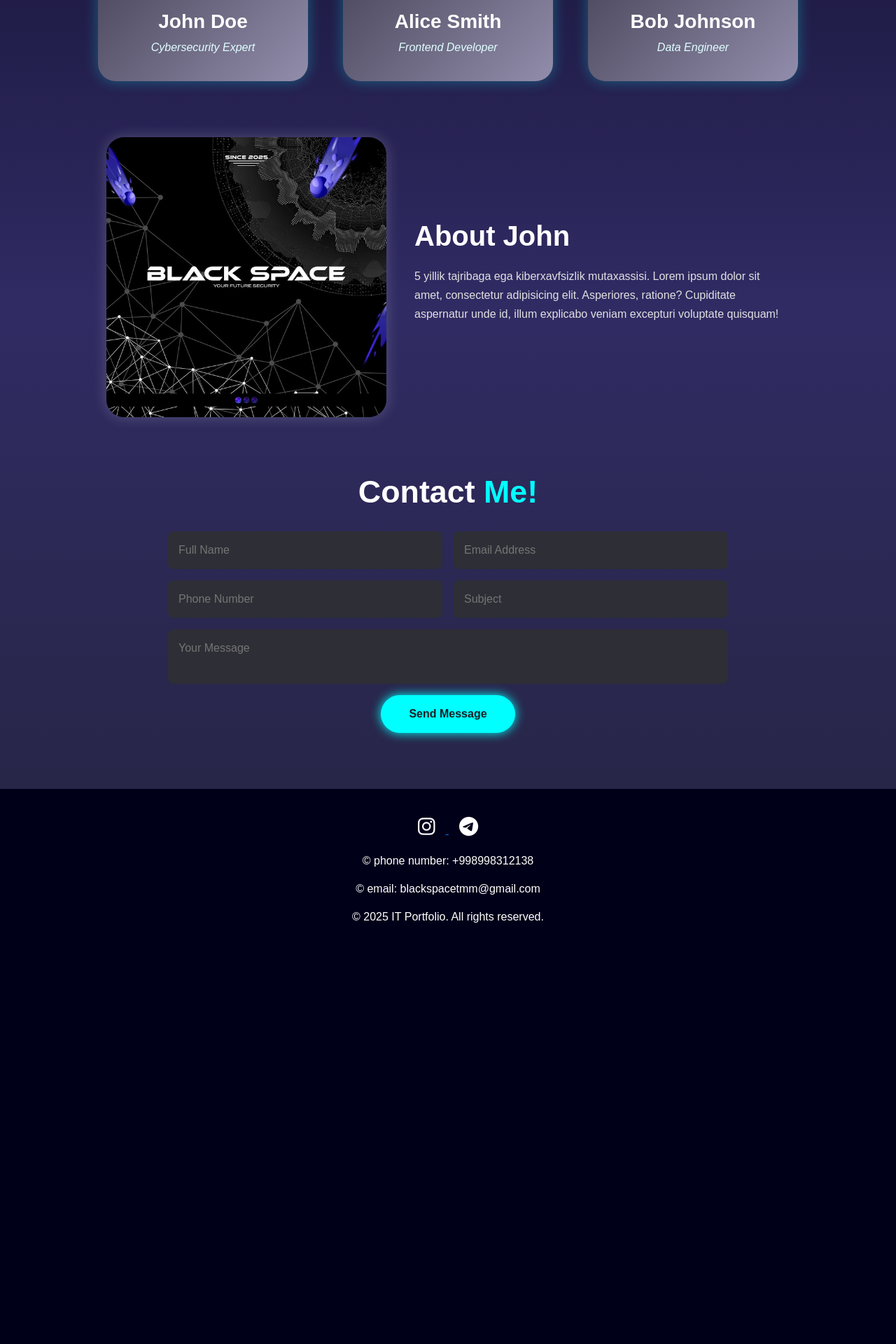
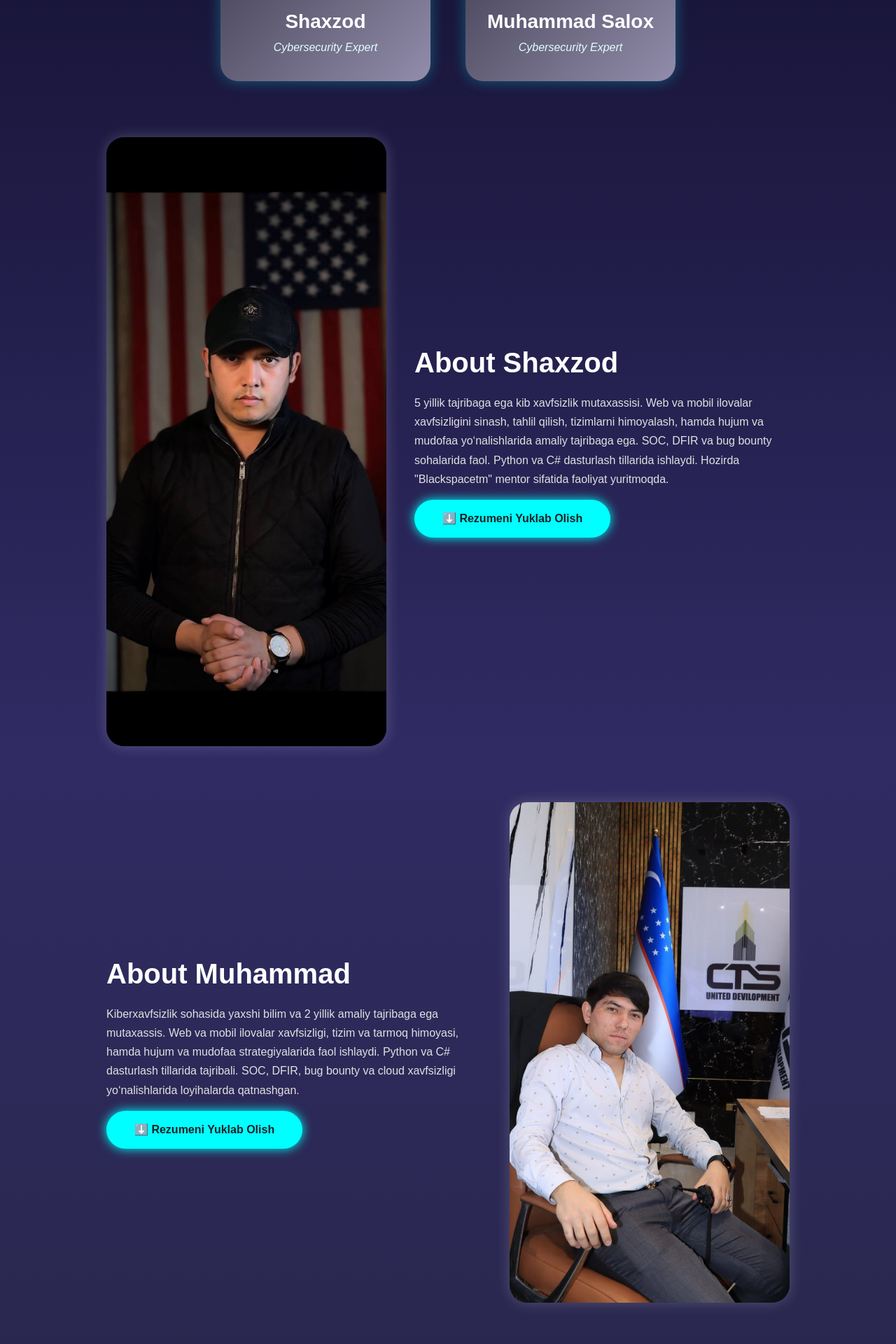
Before and after one commit to whitewolf031/profile_site, a Django app: template templates/home.html in a window 1280 px wide. Shown: the part 501-2421 px from the top of the page at 70% size. Before the commit the page ends 1819 px from the top, so only its background shows below. Run offline with Django 5.2, Linux system fonts and the light colour scheme; the template is opened without the code that fills it, so the values that code supplies are empty.

Commit message:
finish the project

```diff
--- a/config/settings.py
+++ b/config/settings.py
@@ -27,7 +27,6 @@ INSTALLED_APPS = [
 
 INSTALLED_APPS += [
     'core',
-    'profile_admin',
     "rest_framework",
     'django_filters',
     'corsheaders'
--- a/core/serializers.py
+++ b/core/serializers.py
@@ -1,8 +1,7 @@
 from rest_framework import serializers
 from core.models import UserInfo
-
 
 class TakeUserInfo(serializers.ModelSerializer):
     class Meta:
         model = UserInfo
-        fields = "__all__"
+        fields = ['full_name', 'email_address', 'phone_number', 'subject', 'message']
--- a/templates/home.html
+++ b/templates/home.html
@@ -1,18 +1,17 @@
 <!DOCTYPE html>
 <html lang="en">
 <head>
-    <meta charset="UTF-8">
-    <meta name="viewport" content="width=device-width, initial-scale=1.0">
+  <meta charset="UTF-8" />
+  <meta name="viewport" content="width=device-width, initial-scale=1.0"/>
   <link rel="stylesheet" href="https://cdn.jsdelivr.net/npm/bootstrap@5.3.7/dist/css/bootstrap.min.css">
   <link rel="stylesheet" href="../static/base.css" type="text/css">
   <link rel="stylesheet" href="https://cdnjs.cloudflare.com/ajax/libs/font-awesome/6.7.2/css/all.min.css">
   <title>Document</title>
-    <link rel="stylesheet" href="../static/base.css">
 </head>
 <body>
   <nav id="home">
     <img src="./images/IMG_1413.JPG" alt="Logo" />
-    <ul>
+    <ul class="ul1">
       <li><a href="#home">Home</a></li>
       <li><a href="#About">About</a></li>
       <li><a href="#team">Projects</a></li>
@@ -23,55 +22,112 @@
   <section class="team-section" id="About">
     <div class="profile-card">
       <img src="./images/cybersecurity.jpg" alt="John" />
-      <h3>John Doe</h3>
+      <h3>Shaxzod</h3>
       <p>Cybersecurity Expert</p>
     </div>
     <div class="profile-card">
-      <img src="./images/22f4ae8c-ac82-4727-8b5c-65359f49c95a.png" alt="Alice" />
-      <h3>Alice Smith</h3>
-      <p>Frontend Developer</p>
-    </div>
-    <div class="profile-card">
-      <img src="./images/cf49dada-4a63-4c61-a0da-1046c06c8a80.png" alt="Bob" />
-      <h3>Bob Johnson</h3>
-      <p>Data Engineer</p>
+      <img src="./images/Muhammad_aka.jpg" alt="Alice" />
+      <h3>Muhammad Salox</h3>
+      <p>Cybersecurity Expert</p>
     </div>
   </section>
 
   <section class="about-section container" id="team">
-    <img src="./images/IMG_1413.JPG" alt="About Image" />
+    <img src="./images/cybersecurity2.jpg" alt="About Image" />
     <div class="text">
-      <h1>About John</h1>
-      <p>5 yillik tajribaga ega kiberxavfsizlik mutaxassisi. Lorem ipsum dolor sit amet, consectetur adipisicing elit. Asperiores, ratione? Cupiditate aspernatur unde id, illum explicabo veniam excepturi voluptate quisquam!</p>
+      <h1>About Shaxzod</h1>
+      <p>
+      5 yillik tajribaga ega kib xavfsizlik mutaxassisi.
+      Web va mobil ilovalar xavfsizligini sinash, tahlil qilish, tizimlarni himoyalash, hamda hujum va mudofaa yo‘nalishlarida amaliy tajribaga ega.
+      SOC, DFIR va bug bounty sohalarida faol.
+      Python va C# dasturlash tillarida ishlaydi. Hozirda "Blackspacetm" mentor sifatida faoliyat yuritmoqda.</p>
+      <a href="./rezmues/mirzayusupov_shaxzod" download>
+        <button class="download-btn">⬇️ Rezumeni Yuklab Olish</button>
+      </a>
     </div>
   </section>
 
+  <section class="about-section container">
+    <div class="text">
+      <h1>About Muhammad</h1>
+      <p>Kiberxavfsizlik sohasida yaxshi bilim va 2 yillik amaliy tajribaga ega mutaxassis.
+        Web va mobil ilovalar xavfsizligi, tizim va tarmoq himoyasi, hamda hujum va mudofaa strategiyalarida faol ishlaydi.
+        Python va C# dasturlash tillarida tajribali. SOC, DFIR, bug bounty va cloud xavfsizligi yo‘nalishlarida loyihalarda qatnashgan. </p>
+      <a href="./rezmues/mirzayusupov_shaxzod" download>
+        <button class="download-btn">⬇️ Rezumeni Yuklab Olish</button>
+      </a>
+    </div>
+    <img src="./images/Muhammad_aka.jpg" alt="About Image" />
+  </section>
+
+  <!-- Contact Form Section -->
   <section class="contact-container" id="contact">
     <h1>Contact <span>Me!</span></h1>
-    <form>
+    <form id="contactForm">
       <div class="form-row">
-        <input type="text" placeholder="Full Name" required />
-        <input type="email" placeholder="Email Address" required />
+        <input type="text" id="fullName" placeholder="Full Name" required />
+        <input type="email" id="email" placeholder="Email Address" required />
       </div>
       <div class="form-row">
-        <input type="text" placeholder="Phone Number" />
-        <input type="text" placeholder="Subject" />
+        <input type="text" id="phone" placeholder="Phone Number" />
+        <input type="text" id="subject" placeholder="Subject" />
       </div>
-      <textarea placeholder="Your Message" required></textarea>
+      <textarea id="message" placeholder="Your Message" required></textarea>
       <button type="submit">Send Message</button>
     </form>
   </section>
 
   <footer>
     <div>
-        <a href="https://www.instagram.com/blackspace.tm?igsh=ZHEyd3Rsd28wYW92" target="_blank" rel="noopener noreferrer">
+      <a href="https://www.instagram.com/blackspace.tm?igsh=ZHEyd3Rsd28wYW92" target="_blank">
         <i class="fa-brands fa-instagram"></i>
       </a>
-        <i class="fa-brands fa-telegram"></i>
+      <a href="https://youtube.com/@blackspacetm?si=dS-0pwoRXvoxco0A">
+        <i class="fa-brands fa-youtube"></i>
+      </a>
     </div>
     <p style="margin-top: 20px;">&copy; phone number: +998998312138</p>
     <p>&copy; email: blackspacetmm@gmail.com</p>
     <p>&copy; 2025 IT Portfolio. All rights reserved.</p>
   </footer>
+
+  <!-- Telegram Form Submission Script -->
+  <script>
+    document.getElementById("contactForm").addEventListener("submit", function (e) {
+      e.preventDefault();
+
+      const fullName = document.getElementById("fullName").value;
+      const email = document.getElementById("email").value;
+      const phone = document.getElementById("phone").value;
+      const subject = document.getElementById("subject").value;
+      const message = document.getElementById("message").value;
+
+      fetch("http://127.0.0.1:8000/menu/", { // 👈 backend endpoint manzili
+        method: "POST",
+        headers: {
+          "Content-Type": "application/json",
+        },
+        body: JSON.stringify({
+          full_name: fullName,
+          email_address: email,
+          phone_number: phone,
+          subject: subject,
+          message: message,
+        }),
+      })
+      .then((res) => {
+        if (res.ok) {
+          alert("✅ Xabar yuborildi!");
+          document.getElementById("contactForm").reset();
+        } else {
+          alert("❌ Xatolik yuz berdi!");
+        }
+      })
+      .catch((err) => {
+        console.error(err);
+        alert("⚠️ Tarmoq xatosi. Qaytadan urinib ko‘ring.");
+      });
+    });
+  </script>
 </body>
 </html>
```
Also changed, not shown: core/models.py (+7 -13 lines), core/views.py (+31 -1 lines), profile_admin/admin.py (deleted, +0 -8 lines), static/base.css (+40 -0 lines), core/migrations/0001_initial.py, core/migrations/0002_userinfo_avatar.py (deleted), profile_admin/__init__.py (deleted), profile_admin/apps.py (deleted), profile_admin/migrations/__init__.py (deleted), profile_admin/models.py (deleted), profile_admin/tests.py (deleted), profile_admin/views.py (deleted), templates/images/Muhammad_aka.jpg (added), templates/images/cybersecurity2.jpg (added), 2 other files. Lines whose indentation alone changed are shown as unchanged.
